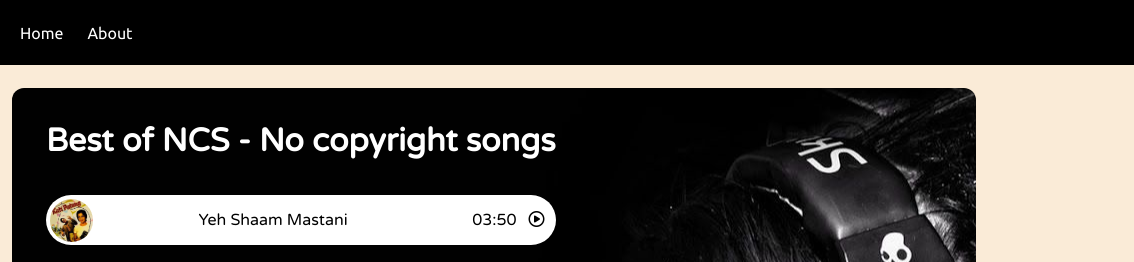
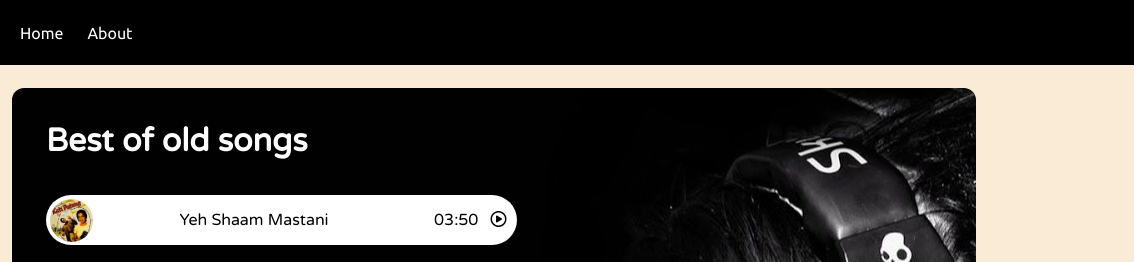
Before and after one commit to satvik204/spotify, a plain HTML site: page index.html in a window 1280 px wide. Shown: the top 262 px of the page, 146-1280 px from the left. Drawn offline with Linux system fonts and the light colour scheme.

Commit message:
Update index.html

```diff
--- a/index.html
+++ b/index.html
@@ -6,6 +6,11 @@
     <title>Spotify - Your favorite music is there</title>
     <link rel="stylesheet" href="style.css">
 </head>
+    <style>
+        .songItem{
+        width:110%;
+        }
+    </style>
 <body>
     <nav>
         <ul>
@@ -18,7 +23,7 @@
     <div class="container">
 
         <div class="songList">
-            <h1>Best of NCS  - No copyright songs</h1>
+            <h1>Best of old songs</h1>
             <div class="songItemContainer">
                 <div class="songItem">
                     <img src="./covers/10.jpg" alt="1">
```
